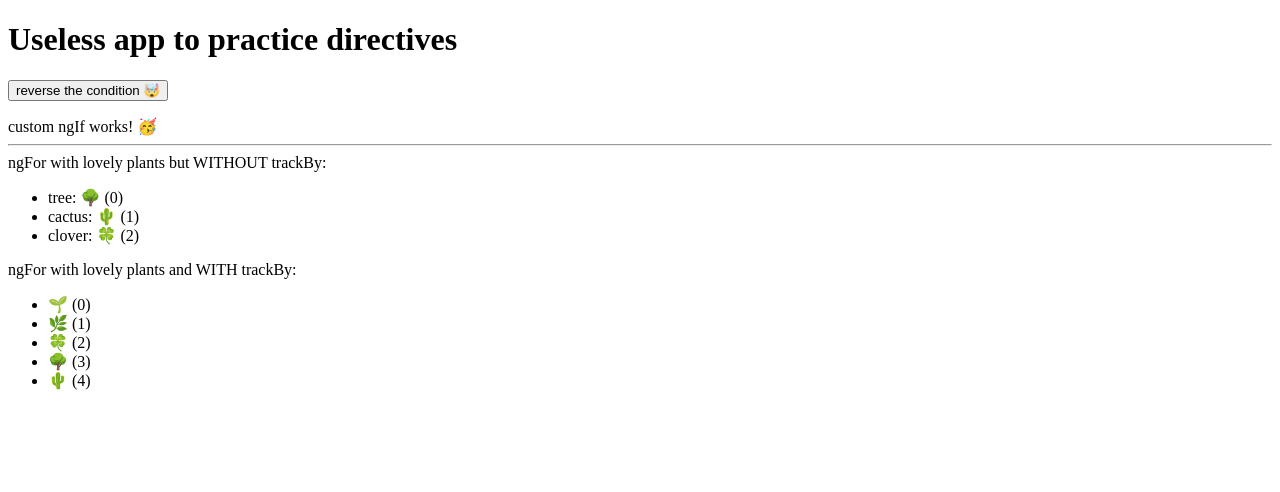
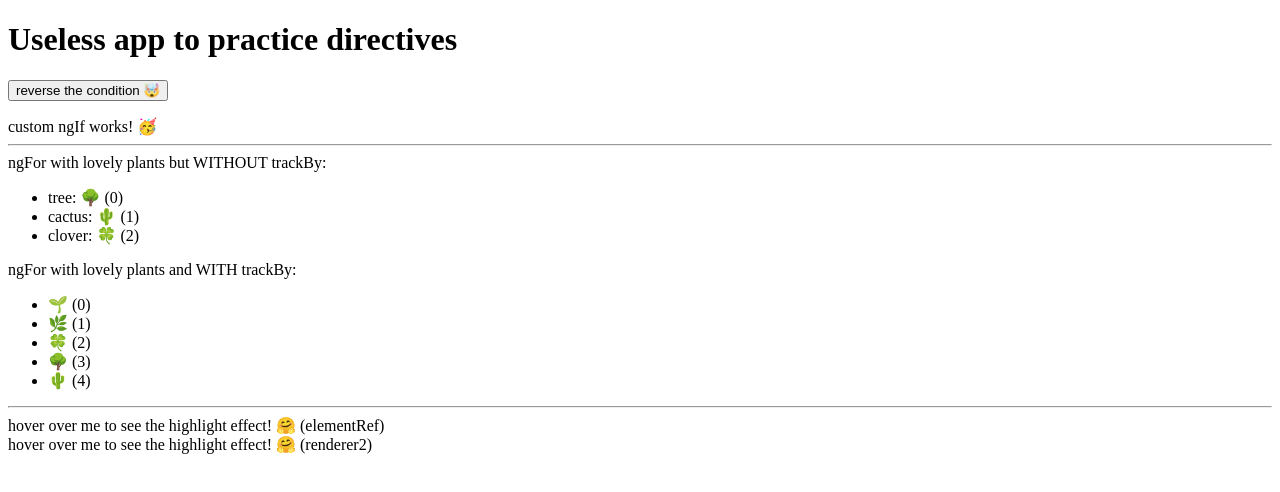
Before and after one commit to WeszeRita/directives, an Angular app in the folder directives/: page / in a window 1280 px wide. Shown: the top 492 px of the page. Built offline with nearby package versions, Linux system fonts and the light colour scheme.

Commit message:
create attribute directives with elementRef and renderer2

```diff
--- a/directives/src/app/app.component.html
+++ b/directives/src/app/app.component.html
@@ -2,3 +2,5 @@
 <app-usage-custom-ng-if></app-usage-custom-ng-if>
 <hr>
 <app-usage-custom-ng-for></app-usage-custom-ng-for>
+<hr>
+<app-usage-highlight-directive></app-usage-highlight-directive>
--- a/directives/src/app/app.component.ts
+++ b/directives/src/app/app.component.ts
@@ -4,11 +4,14 @@ import { UsageCustomNgIfComponent } from './pages/custom-structural-directives/u
 import {
   UsageCustomNgForComponent
 } from './pages/custom-structural-directives/usage-custom-ng-for/usage-custom-ng-for.component';
+import {
+  UsageHighlightDirectiveComponent
+} from './pages/custom-attribute-directives/usage-highlight-directive/usage-highlight-directive.component';
 
 @Component({
   selector: 'app-root',
   standalone: true,
-  imports: [RouterOutlet, UsageCustomNgIfComponent, UsageCustomNgForComponent],
+  imports: [RouterOutlet, UsageCustomNgIfComponent, UsageCustomNgForComponent, UsageHighlightDirectiveComponent],
   templateUrl: './app.component.html',
   styleUrl: './app.component.css'
 })
--- /dev/null
+++ b/directives/src/app/pages/custom-attribute-directives/usage-highlight-directive/usage-highlight-directive.component.html
@@ -0,0 +1,2 @@
+<span highlight>hover over me to see the highlight effect! 🤗 (elementRef)</span>
+<span style="display: block" highlightWithRenderer2>hover over me to see the highlight effect! 🤗 (renderer2)</span>
--- /dev/null
+++ b/directives/src/shared/directives/highlight-with-renderer2.directive.ts
@@ -0,0 +1,18 @@
+import { Directive, ElementRef, HostListener, OnInit, Renderer2 } from '@angular/core';
+
+@Directive({
+  selector: '[highlightWithRenderer2]',
+  standalone: true
+})
+export class HighlightWithRenderer2Directive {
+
+  constructor(private elementRef: ElementRef, private renderer: Renderer2) {}
+
+  @HostListener('mouseenter') onMouseEnter() {
+    this.renderer.setStyle(this.elementRef.nativeElement, 'backgroundColor', 'lightCyan');
+  }
+
+  @HostListener('mouseleave') onMouseLeave() {
+    this.renderer.setStyle(this.elementRef.nativeElement, 'backgroundColor', null)
+  }
+}
--- /dev/null
+++ b/directives/src/shared/directives/highlight.directive.ts
@@ -0,0 +1,21 @@
+import { Directive, ElementRef, HostListener } from '@angular/core';
+
+@Directive({
+  selector: '[highlight]',
+  standalone: true,
+})
+export class Highlight {
+  private highlight(color: string) {
+    this.elementRef.nativeElement.style.backgroundColor = color;
+  }
+
+  @HostListener('mouseenter') onMouseEnter() {
+    this.highlight('fuchsia');
+  }
+
+  @HostListener('mouseleave') onMouseLeave() {
+    this.highlight(null);
+  }
+
+  constructor(private elementRef: ElementRef) {}
+}
```
Also changed, not shown: directives/src/app/pages/custom-attribute-directives/usage-highlight-directive/usage-highlight-directive.component.ts (added, +16 -0 lines).
